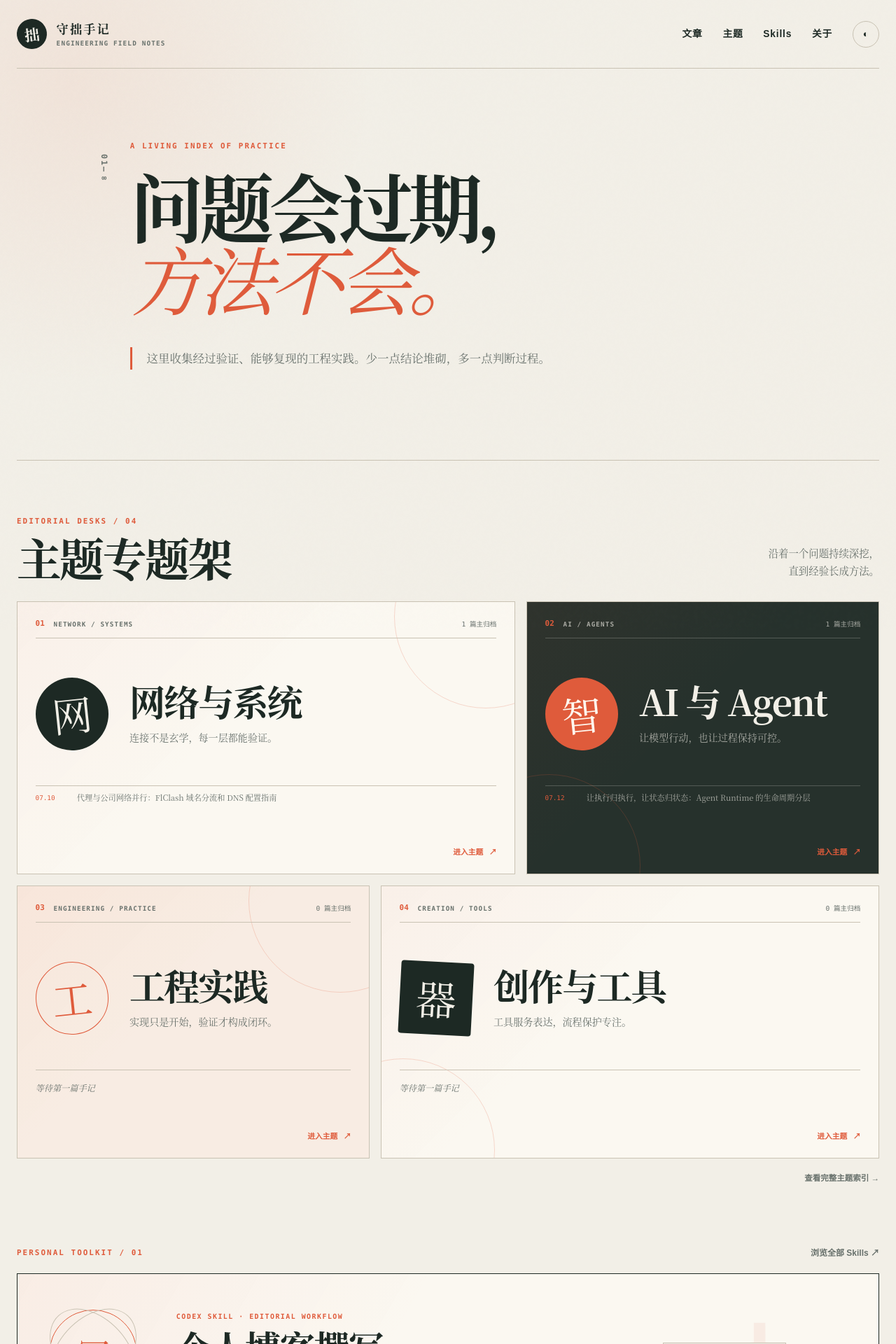
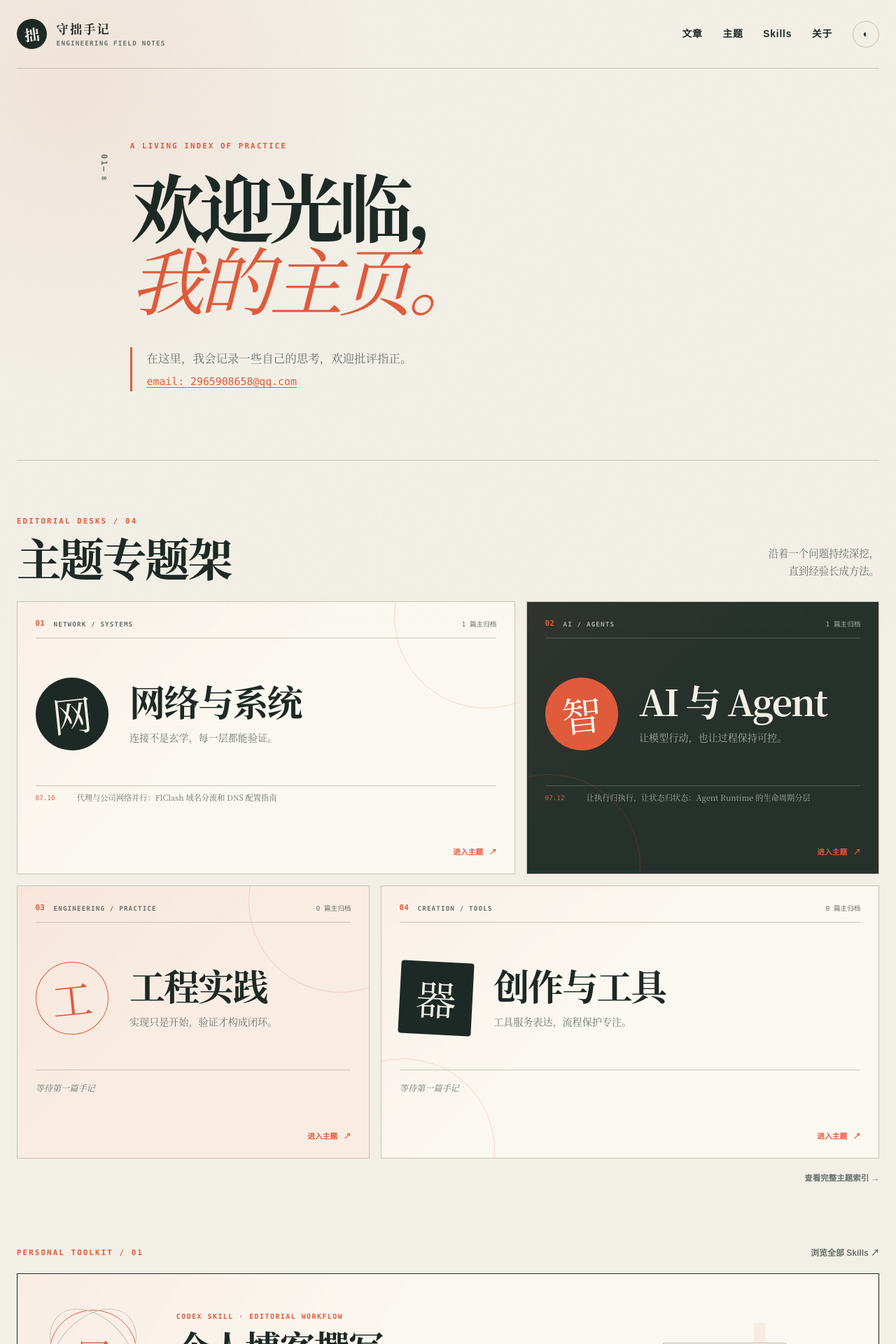
Before and after one commit to shouzhuoshouzhuo/blog, a Jekyll site: the page built from index.html, in a window 1280 px wide. Shown: the top 1920 px of the page at 70% size. Built offline with Jekyll 4.4.1, drawn with Linux system fonts in a browser that asks for light colours.

Commit message:
Update homepage welcome message

```diff
--- a/_layouts/home.html
+++ b/_layouts/home.html
@@ -6,8 +6,8 @@ layout: default
   <div class="hero-index" aria-hidden="true">01—∞</div>
   <div class="hero-copy">
     <p class="eyebrow">A LIVING INDEX OF PRACTICE</p>
-    <h1>问题会过期，<br><em>方法不会。</em></h1>
-    <p class="hero-intro">这里收集经过验证、能够复现的工程实践。少一点结论堆砌，多一点判断过程。</p>
+    <h1>欢迎光临，<br><em>我的主页。</em></h1>
+    <p class="hero-intro">在这里，我会记录一些自己的思考，欢迎批评指正。<br><a href="mailto:2965908658@qq.com">email: 2965908658@qq.com</a></p>
   </div>
   <div class="hero-stamp" aria-hidden="true">
     <span>持续记录</span>
--- a/assets/css/style.css
+++ b/assets/css/style.css
@@ -200,6 +200,16 @@ button, input { font: inherit; }
   color: var(--muted);
   font: 400 1.03rem/1.9 var(--serif);
 }
+
+.hero-intro a {
+  color: var(--accent);
+  font-family: var(--mono);
+  font-size: .9em;
+  text-decoration-thickness: 1px;
+  text-underline-offset: .22em;
+}
+
+.hero-intro a:hover { color: var(--ink); }
 
 .hero-stamp {
   align-self: center;
```
